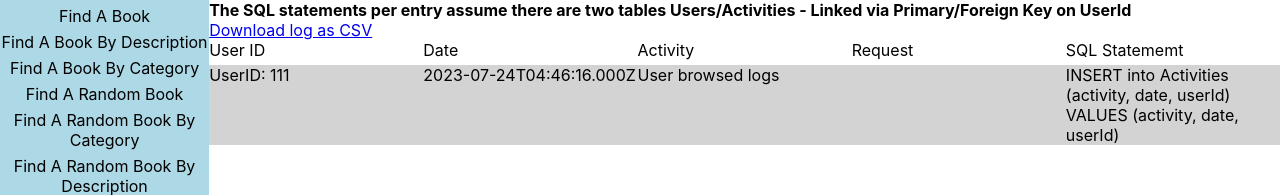
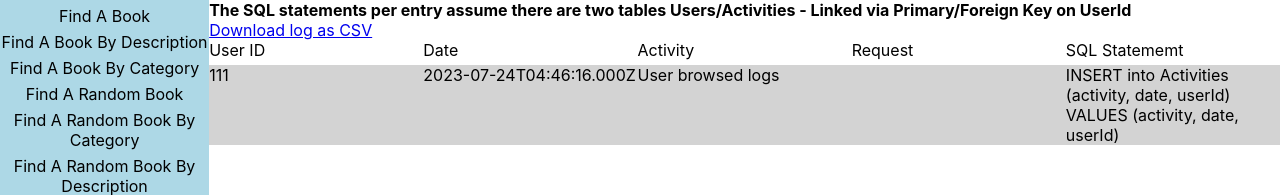
Before and after one commit to robynjameshood/AI-tech-test, a React (Create React App) app: page /logs in a window 1280 px wide. Shown: the top 195 px of the page. Built offline with nearby package versions, Linux system fonts and the light colour scheme.

Commit message:
removed userId title

```diff
--- a/src/Components/logs.js
+++ b/src/Components/logs.js
@@ -45,7 +45,7 @@ const Logs = ({ userId }) => {
                 {logs ? logs.map((item, key) => {
                 return (
                     <>
-                        <div key={key} className="row-data">UserID: {item.userId}</div>
+                        <div key={key} className="row-data">{item.userId}</div>
                         <div className="row-data">{formatDate(item.date)}</div>
                         <div className="row-data">{item.activity}</div>
                         <div className="row-data">{item.request}</div>
```
